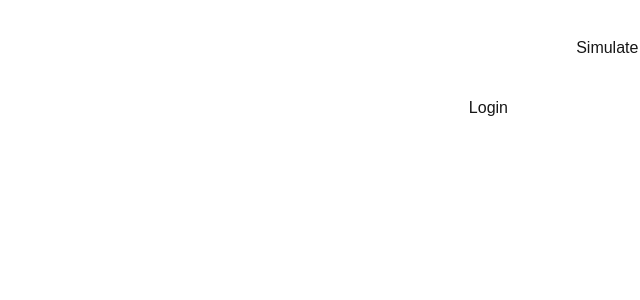
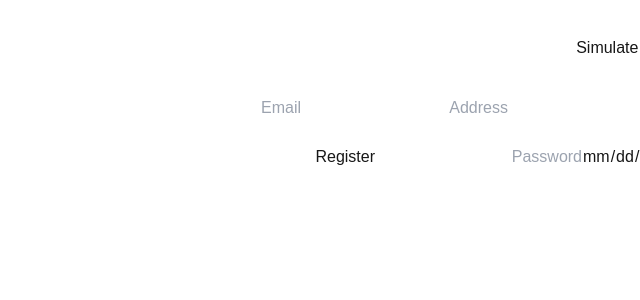
Before and after one commit to ahuva12/Time-Bank, a Next.js app: page / in a window 1280 px wide. Shown: the top 300 px of the page, without its empty margins (640-1280 px from the left). Built offline with nearby package versions, Linux system fonts and the light colour scheme.

Commit message:
Adding fields to register component

```diff
--- a/src/app/api/register/route.js
+++ b/src/app/api/register/route.js
@@ -2,12 +2,12 @@ import { connectDatabase, insertDocument, getDocument } from "@/services/mongo";
 import bcrypt from "bcryptjs";
 
 export async function POST(req)  {
-
+    console.log('1')
     const body = await req.json();
 
-    const { username, email, password } = body;
+    const { firstName, lastName, address, gender, email, phoneNumber, birthDate, password } = body;
 
-    if (!username || !email || !password) {
+    if (!firstName || !lastName || !address || !gender || !email || !phoneNumber || !birthDate || !password) {
         return new Response(
             JSON.stringify({ message: "All fields are required." }),
             { status: 400 }
@@ -18,7 +18,7 @@ export async function POST(req)  {
 
       // Check if the username already exists
       const existingUser = await getDocument(client, 'users',{ 'email': email}); //await usersCollection.findOne({ username });
-      console.log('2')
+
       if (existingUser) {
         return new Response(
             JSON.stringify({ message: "User already exists." }),
@@ -29,14 +29,22 @@ export async function POST(req)  {
       // Hash the password
       const hashedPassword = await bcrypt.hash(password, 12);
 
+      console.log('hhhhhhhhhhhhhhhhhhhhhhhhhh')
+
       await insertDocument(client, 'users', {
-        username,
-        email,
+        firstName: firstName,
+        lastName: lastName,
+        address: address,
+        gender: gender,
+        email: email,
+        phoneNumber: phoneNumber,
+        dateOfBirth: birthDate,
         password: hashedPassword,
+        remainingHours: 0
       });
 
       return new Response(
-        JSON.stringify({ message: "User registered successfully.", result }),
+        JSON.stringify({ message: "User registered successfully." }),
         { status: 201 }
       );
     } catch (error) {
--- a/src/app/page.tsx
+++ b/src/app/page.tsx
@@ -1,5 +1,5 @@
 import Image from "next/image";
-import Register from "../components/Login/Login";
+import Register from "../components/Register/Register";
 
 export default function Home() {
   return (
--- a/src/components/Login/Login.jsx
+++ b/src/components/Login/Login.jsx
@@ -7,6 +7,7 @@ export default function Login() {
   const [email, setEmail] = useState("");
   const [password, setPassword] = useState("");
   const [error, setError] = useState("");
+
 
   const handleSubmit = async (e) => {
     e.preventDefault();
--- a/src/components/Register/Register.jsx
+++ b/src/components/Register/Register.jsx
@@ -3,21 +3,36 @@ import { useState } from "react";
 import { http } from '@/services/http'
 
 export default function Register() {
-  const [username, setName] = useState("");
+    const [firstName, setFirstName] = useState("");
+    const [lastName, setLastName] = useState("");
+    const [address, setAddress] = useState("");
+    const [gender, setGender] = useState("");
     const [email, setEmail] = useState("");
+    const [phoneNumber, setPhoneNumber] = useState("");
+    const [birthDate, setBirthDate] = useState("");
     const [password, setPassword] = useState("");
     const [error, setError] = useState("");
+
+    const handleChange = (event) => {
+        setGender(event.target.value);
+    };
 
     const handleSubmit = async (e) => {
         e.preventDefault();
 
         try {
+            console.log("Before turning to backend")
             const response = await http.post("/register", {
-          username,
+                firstName,
+                lastName,
+                address,
+                gender,
                 email,
+                phoneNumber,
+                birthDate,
                 password,
             });
-        console.log('11')
+            console.log("After turning to backend")
             alert("Registration successful!");
             window.location.href = "/"; // Redirect to login page
         } catch (error) {
@@ -30,9 +45,23 @@ export default function Register() {
         <form onSubmit={handleSubmit}>
             <input
                 type="text"
-        placeholder="Username"
-        value={username}
-        onChange={(e) => setName(e.target.value)}
+                placeholder="First name"
+                value={firstName}
+                onChange={(e) => setFirstName(e.target.value)}
+                required
+            />
+            <input
+                type="text"
+                placeholder="Last name"
+                value={lastName}
+                onChange={(e) => setLastName(e.target.value)}
+                required
+            />
+            <input
+                type="text"
+                placeholder="Address"
+                value={address}
+                onChange={(e) => setAddress(e.target.value)}
                 required
             />
             <input
@@ -40,6 +69,31 @@ export default function Register() {
                 placeholder="Email"
                 value={email}
                 onChange={(e) => setEmail(e.target.value)}
+                required
+            />
+            <div>
+                <label htmlFor="gender">Select Gender:</label>
+                <select id="gender" value={gender} onChange={handleChange}>
+                    <option value="" disabled>
+                        -- Select --
+                    </option>
+                    <option value="male">Male</option>
+                    <option value="female">Female</option>
+                </select>
+                {/* {gender && <p>You selected: {gender}</p>} */}
+            </div>
+            <input
+                type="text"
+                placeholder="Phone Number"
+                value={phoneNumber}
+                onChange={(e) => setPhoneNumber(e.target.value)}
+                required
+            />
+            <input
+                type="date"
+                placeholder="Birth Date"
+                value={birthDate}
+                onChange={(e) => setBirthDate(e.target.value)}
                 required
             />
             <input
```
Lines whose indentation alone changed are shown as unchanged.
